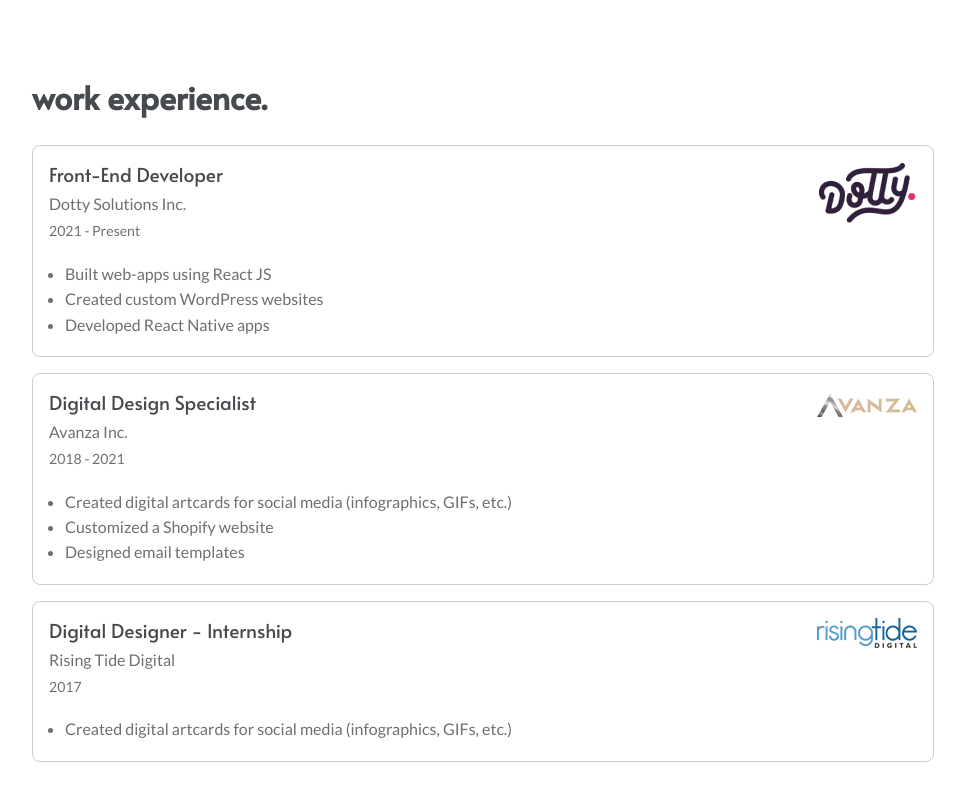
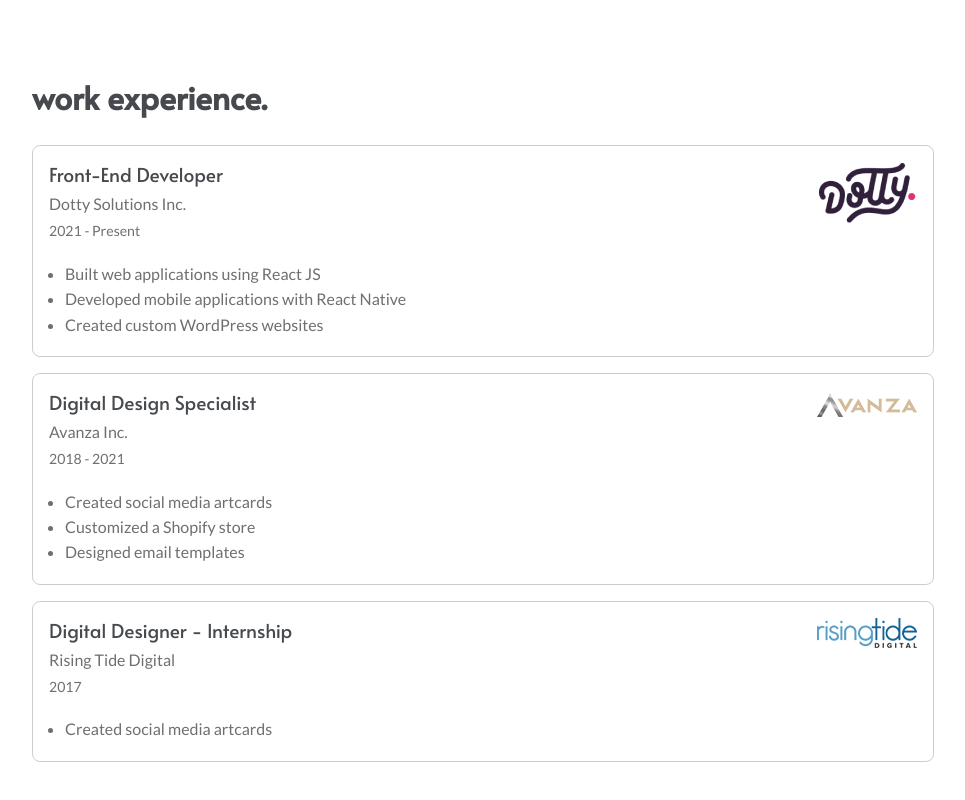
Before and after one commit to kathlenetajonera/portfolio, a React (Create React App) app: page / in a window 1280 px wide. Shown: the part 1319-2119 px from the top of the page, without its empty margins (282-1247 px from the left). Built offline with nearby package versions, Linux system fonts and the light colour scheme.

Commit message:
feat: updated work experience

```diff
--- a/src/components/work/WorkExperienceList.js
+++ b/src/components/work/WorkExperienceList.js
@@ -9,9 +9,9 @@ export const WorkExperienceList = [
         position: "Front-End Developer",
         date: "2021 - Present",
         tasks: [
-            "Built web-apps using React JS",
+            "Built web applications using React JS",
+            "Developed mobile applications with React Native",
             "Created custom WordPress websites",
-            "Developed React Native apps",
         ],
     },
     {
@@ -20,8 +20,8 @@ export const WorkExperienceList = [
         position: "Digital Design Specialist",
         date: "2018 - 2021",
         tasks: [
-            "Created digital artcards for social media (infographics, GIFs, etc.)",
-            "Customized a Shopify website",
+            "Created social media artcards",
+            "Customized a Shopify store",
             "Designed email templates",
         ],
     },
@@ -30,8 +30,6 @@ export const WorkExperienceList = [
         companyLogo: risingTide,
         position: "Digital Designer - Internship",
         date: "2017",
-        tasks: [
-            "Created digital artcards for social media (infographics, GIFs, etc.)",
-        ],
+        tasks: ["Created social media artcards"],
     },
 ];
```
